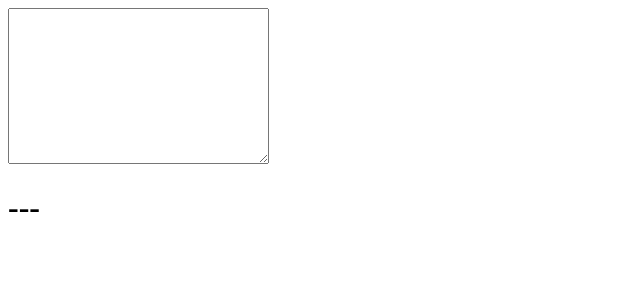
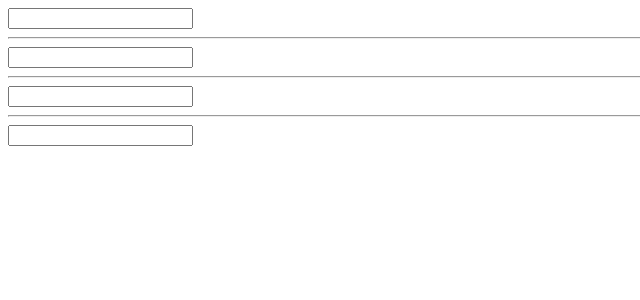
Before and after one commit to cklahn/start-react, a React (Create React App) app: page / in a window 1280 px wide. Shown: the top 300 px of the page, without its empty margins (0-640 px from the left). Built offline with nearby package versions, Linux system fonts and the light colour scheme.

Commit message:
use React ref to get a reference to specific components, lesson 10

```diff
--- a/src/App.js
+++ b/src/App.js
@@ -1,39 +1,68 @@
 import React from 'react';
+import ReactDOM from 'react-dom';
 
 // state component
 class App extends React.Component
 {
   constructor() {
     super();
-    this.state = {currentEvent: '---'}
-    this.update = this.update.bind(this)
+    this.state = {a: ''}
   }
 
-  update(e) {
-    this.setState({currentEvent: e.type})
+  update() {
+    this.setState({
+      a: this.a.value,
+      b: this.refs.b.value,
+      c: ReactDOM.findDOMNode(this.c).value,
+      d: this.d.refs.input.value
+    })
   }
 
   render() {
     return (
       <div>
-        <textarea
-          onKeyPress={this.update}
-          onCopy={this.update}
-          onCut={this.update}
-          onPaste={this.update}
-          onFocus={this.update}
-          onBlur={this.update}
-          onDoubleClick={this.update}
-          onTouchStart={this.update}
-          onTouchMove={this.update}
-          onTouchEnd={this.update}
-          cols="30"
-          rows="10" />
-        <h1>{this.state.currentEvent}</h1>
+        <input
+          ref={node => this.a = node}
+          type="text"
+          onChange={this.update.bind(this)}
+        /> {this.state.a}
+        <hr />
+        <input
+          ref="b"
+          type="text"
+          onChange={this.update.bind(this)}
+        /> {this.state.b}
+        <hr />
+        <Input
+          ref={component => this.c = component}
+          update={this.update.bind(this)}
+        /> {this.state.c}
+        <hr />
+        <Input2
+          ref={component => this.d = component}
+          update={this.update.bind(this)}
+        /> {this.state.d}
       </div>
     )
   }
 }
 
+class Input extends React.Component {
+  render() {
+    return (
+        <input type="text" onChange={this.props.update} />
+    )
+  }
+}
+
+class Input2 extends React.Component {
+  render() {
+    return (
+      <div>
+        <input ref="input" type="text" onChange={this.props.update} />
+      </div>
+    )
+  }
+}
 
 export default App
```
